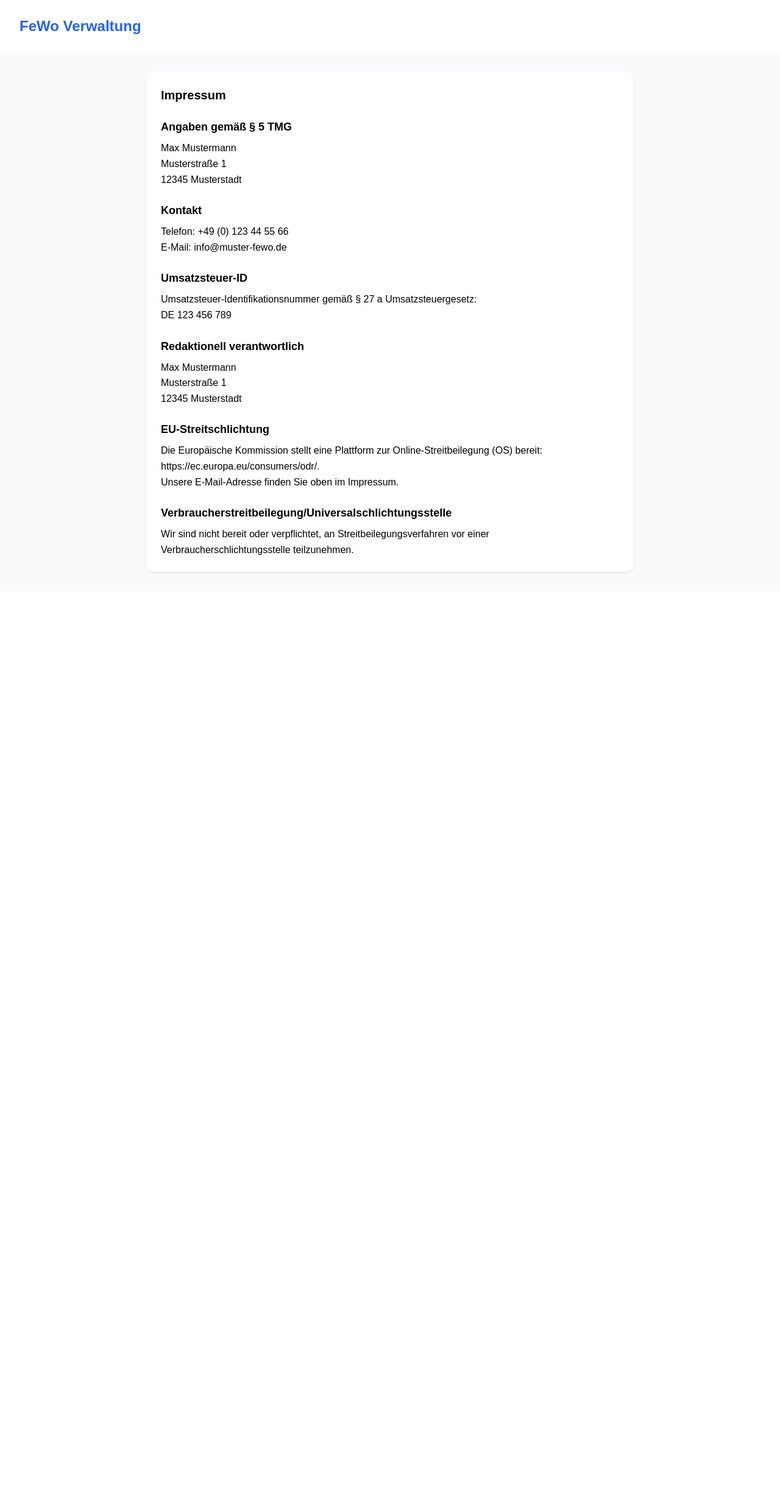
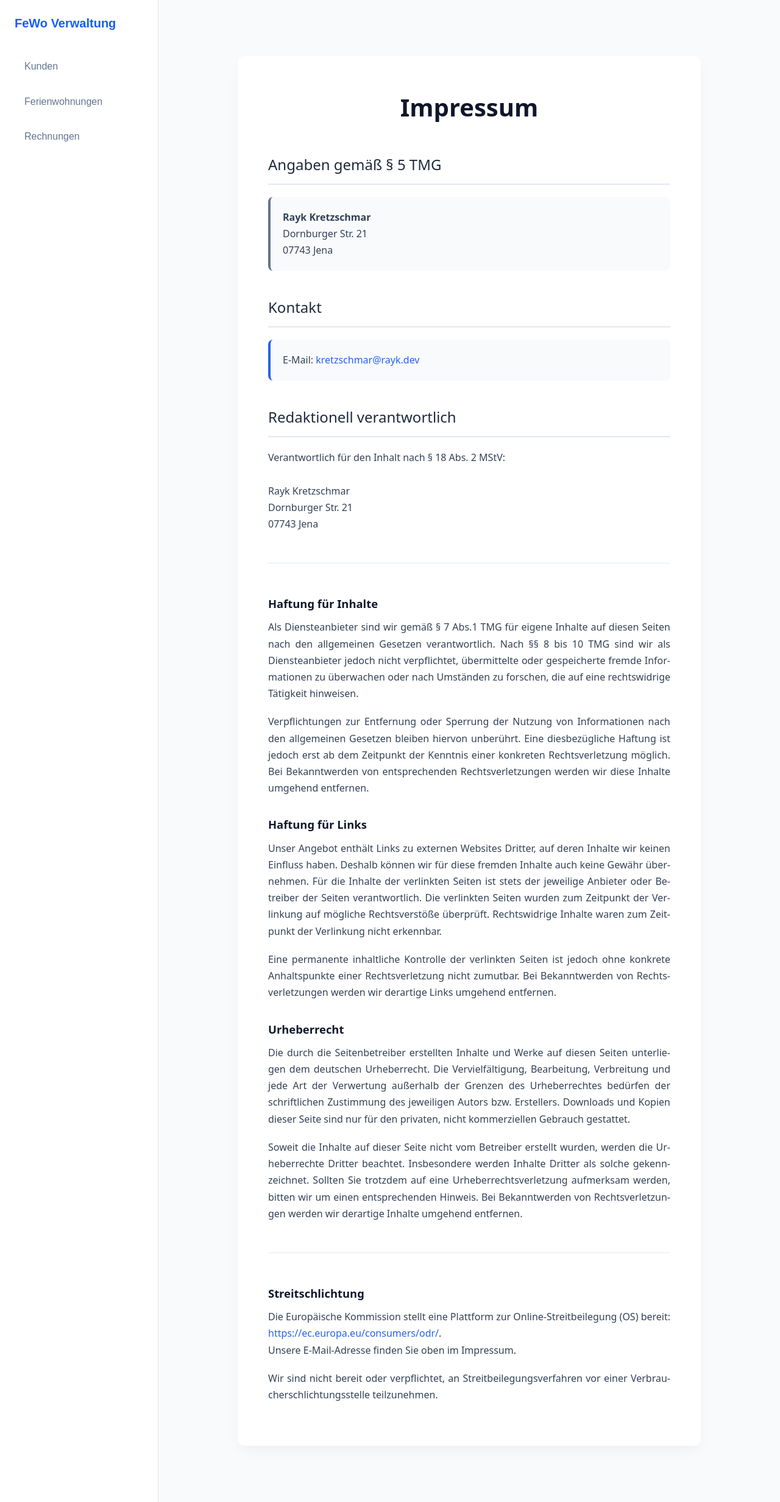
Before and after one commit to RaykKretzschmar/FeWo-Verwaltung, a Django app: page /impressum/ in a window 1280 px wide. Shown: the whole page at 61% size. Before the commit the page ends 940 px from the top, so only its background shows below. Run offline with Django 5.2, Linux system fonts and the light colour scheme.

Commit message:
feat: redesign impressum page with improved layout and comprehensive legal content

```diff
--- a/fewo_web/fewo/fewo/templates/impressum.html
+++ b/fewo_web/fewo/fewo/templates/impressum.html
@@ -1,58 +1,149 @@
 {% extends 'base.html' %}
 
-{% block title %}Impressum - FeWo Verwaltung{% endblock %}
+{% block content %}
 
-{% block sidebar %}{% endblock %}
+<style>
+    /* Wiederverwendbare Styles für Rechtstexte
+       (Idealweise später in eine style.css auslagern)
+    */
+    .legal-container {
+        max-width: 800px;
+        margin: 60px auto;
+        padding: 0 20px;
+        font-family: system-ui, -apple-system, "Segoe UI", Roboto, "Helvetica Neue", Arial, sans-serif;
+        color: #334155;
+        line-height: 1.7;
+    }
 
-{% block header_logo %}
-<header style="padding: 1.5rem 2rem; background: white; box-shadow: 0 1px 3px 0 rgb(0 0 0 / 0.1);">
-    <a href="{% url 'landing' %}"
-        style="font-size: 1.5rem; font-weight: 700; color: var(--primary); text-decoration: none;">FeWo Verwaltung</a>
-</header>
-{% endblock %}
+    .legal-card {
+        background-color: #ffffff;
+        padding: 50px;
+        border-radius: 12px;
+        box-shadow: 0 10px 25px -5px rgba(0, 0, 0, 0.05), 0 8px 10px -6px rgba(0, 0, 0, 0.01);
+    }
 
-{% block content %}
-<div class="card" style="max-width: 800px; margin: 0 auto;">
-    <h1 class="text-xl font-bold mb-4">Impressum</h1>
+    .legal-card h1 {
+        text-align: center;
+        margin-bottom: 40px;
+        font-weight: 700;
+        color: #0f172a;
+        font-size: 2.5rem;
+    }
 
-    <h2 class="text-lg font-bold mt-6 mb-2">Angaben gemäß § 5 TMG</h2>
+    .legal-card h2 {
+        margin-top: 40px;
+        margin-bottom: 20px;
+        padding-bottom: 10px;
+        border-bottom: 2px solid #e2e8f0;
+        color: #1e293b;
+        font-size: 1.5rem;
+    }
+
+    .legal-card h3 {
+        margin-top: 30px;
+        margin-bottom: 10px;
+        color: #0f172a; /* Etwas dunkler für bessere Lesbarkeit */
+        font-size: 1.15rem;
+        font-weight: 600;
+    }
+
+    .legal-card p {
+        margin-bottom: 1.2rem;
+        text-align: justify; /* Blocksatz sieht bei Rechtstexten oft ordentlicher aus, optional */
+        hyphens: auto; /* Automatische Silbentrennung */
+    }
+
+    .legal-card a {
+        color: #2563eb;
+        text-decoration: none;
+        border-bottom: 1px solid transparent;
+        transition: border-color 0.2s;
+    }
+
+    .legal-card a:hover {
+        border-bottom-color: #2563eb;
+    }
+
+    .legal-card hr {
+        border: 0;
+        height: 1px;
+        background: #e2e8f0;
+        margin: 50px 0;
+    }
+
+    /* Spezifische Box für die Betreiberdaten */
+    .impressum-data {
+        background-color: #f8fafc;
+        padding: 20px;
+        border-radius: 8px;
+        border-left: 4px solid #64748b; /* Neutrales Grau */
+        margin-bottom: 30px;
+    }
+
+    .impressum-data p {
+        margin-bottom: 0;
+        text-align: left; /* Hier kein Blocksatz */
+    }
+
+    /* Responsive Anpassung */
+    @media (max-width: 600px) {
+        .legal-card { padding: 25px; }
+        .legal-container { margin: 30px auto; }
+        .legal-card h1 { font-size: 2rem; }
+    }
+</style>
+
+<div class="legal-container">
+    <div class="legal-card">
+
+        <h1>Impressum</h1>
+
+        <h2>Angaben gemäß § 5 TMG</h2>
+        <div class="impressum-data">
             <p>
-        Max Mustermann<br>
-        Musterstraße 1<br>
-        12345 Musterstadt
+                <strong>Rayk Kretzschmar</strong><br>
+                Dornburger Str. 21<br>
+                07743 Jena
+            </p>
+        </div>
+
+        <h2>Kontakt</h2>
+        <div class="impressum-data" style="border-left-color: #2563eb;"> <p>
+                E-Mail: <a href="mailto:kretzschmar@rayk.dev">kretzschmar@rayk.dev</a>
+            </p>
+        </div>
+
+        <h2>Redaktionell verantwortlich</h2>
+        <p>
+            Verantwortlich für den Inhalt nach § 18 Abs. 2 MStV:<br>
+            <br>
+            Rayk Kretzschmar<br>
+            Dornburger Str. 21<br>
+            07743 Jena
         </p>
 
-    <h2 class="text-lg font-bold mt-6 mb-2">Kontakt</h2>
-    <p>
-        Telefon: +49 (0) 123 44 55 66<br>
-        E-Mail: info@muster-fewo.de
-    </p>
+        <hr>
 
-    <h2 class="text-lg font-bold mt-6 mb-2">Umsatzsteuer-ID</h2>
-    <p>
-        Umsatzsteuer-Identifikationsnummer gemäß § 27 a Umsatzsteuergesetz:<br>
-        DE 123 456 789
-    </p>
+        <h3>Haftung für Inhalte</h3>
+        <p>Als Diensteanbieter sind wir gemäß § 7 Abs.1 TMG für eigene Inhalte auf diesen Seiten nach den allgemeinen Gesetzen verantwortlich. Nach §§ 8 bis 10 TMG sind wir als Diensteanbieter jedoch nicht verpflichtet, übermittelte oder gespeicherte fremde Informationen zu überwachen oder nach Umständen zu forschen, die auf eine rechtswidrige Tätigkeit hinweisen.</p>
+        <p>Verpflichtungen zur Entfernung oder Sperrung der Nutzung von Informationen nach den allgemeinen Gesetzen bleiben hiervon unberührt. Eine diesbezügliche Haftung ist jedoch erst ab dem Zeitpunkt der Kenntnis einer konkreten Rechtsverletzung möglich. Bei Bekanntwerden von entsprechenden Rechtsverletzungen werden wir diese Inhalte umgehend entfernen.</p>
 
-    <h2 class="text-lg font-bold mt-6 mb-2">Redaktionell verantwortlich</h2>
-    <p>
-        Max Mustermann<br>
-        Musterstraße 1<br>
-        12345 Musterstadt
-    </p>
+        <h3>Haftung für Links</h3>
+        <p>Unser Angebot enthält Links zu externen Websites Dritter, auf deren Inhalte wir keinen Einfluss haben. Deshalb können wir für diese fremden Inhalte auch keine Gewähr übernehmen. Für die Inhalte der verlinkten Seiten ist stets der jeweilige Anbieter oder Betreiber der Seiten verantwortlich. Die verlinkten Seiten wurden zum Zeitpunkt der Verlinkung auf mögliche Rechtsverstöße überprüft. Rechtswidrige Inhalte waren zum Zeitpunkt der Verlinkung nicht erkennbar.</p>
+        <p>Eine permanente inhaltliche Kontrolle der verlinkten Seiten ist jedoch ohne konkrete Anhaltspunkte einer Rechtsverletzung nicht zumutbar. Bei Bekanntwerden von Rechtsverletzungen werden wir derartige Links umgehend entfernen.</p>
 
-    <h2 class="text-lg font-bold mt-6 mb-2">EU-Streitschlichtung</h2>
-    <p>
-        Die Europäische Kommission stellt eine Plattform zur Online-Streitbeilegung (OS) bereit:
-        <a href="https://ec.europa.eu/consumers/odr/" target="_blank"
-            rel="noopener noreferrer">https://ec.europa.eu/consumers/odr/</a>.<br>
-        Unsere E-Mail-Adresse finden Sie oben im Impressum.
-    </p>
+        <h3>Urheberrecht</h3>
+        <p>Die durch die Seitenbetreiber erstellten Inhalte und Werke auf diesen Seiten unterliegen dem deutschen Urheberrecht. Die Vervielfältigung, Bearbeitung, Verbreitung und jede Art der Verwertung außerhalb der Grenzen des Urheberrechtes bedürfen der schriftlichen Zustimmung des jeweiligen Autors bzw. Erstellers. Downloads und Kopien dieser Seite sind nur für den privaten, nicht kommerziellen Gebrauch gestattet.</p>
+        <p>Soweit die Inhalte auf dieser Seite nicht vom Betreiber erstellt wurden, werden die Urheberrechte Dritter beachtet. Insbesondere werden Inhalte Dritter als solche gekennzeichnet. Sollten Sie trotzdem auf eine Urheberrechtsverletzung aufmerksam werden, bitten wir um einen entsprechenden Hinweis. Bei Bekanntwerden von Rechtsverletzungen werden wir derartige Inhalte umgehend entfernen.</p>
 
-    <h2 class="text-lg font-bold mt-6 mb-2">Verbraucherstreitbeilegung/Universalschlichtungsstelle</h2>
-    <p>
-        Wir sind nicht bereit oder verpflichtet, an Streitbeilegungsverfahren vor einer Verbraucherschlichtungsstelle
-        teilzunehmen.
-    </p>
+        <hr>
+
+        <h3>Streitschlichtung</h3>
+        <p>Die Europäische Kommission stellt eine Plattform zur Online-Streitbeilegung (OS) bereit: <a href="https://ec.europa.eu/consumers/odr/" target="_blank" rel="noopener noreferrer">https://ec.europa.eu/consumers/odr/</a>.<br>
+        Unsere E-Mail-Adresse finden Sie oben im Impressum.</p>
+        <p>Wir sind nicht bereit oder verpflichtet, an Streitbeilegungsverfahren vor einer Verbraucherschlichtungsstelle teilzunehmen.</p>
+
     </div>
+</div>
+
 {% endblock %}
```
Lines whose indentation alone changed are shown as unchanged.
